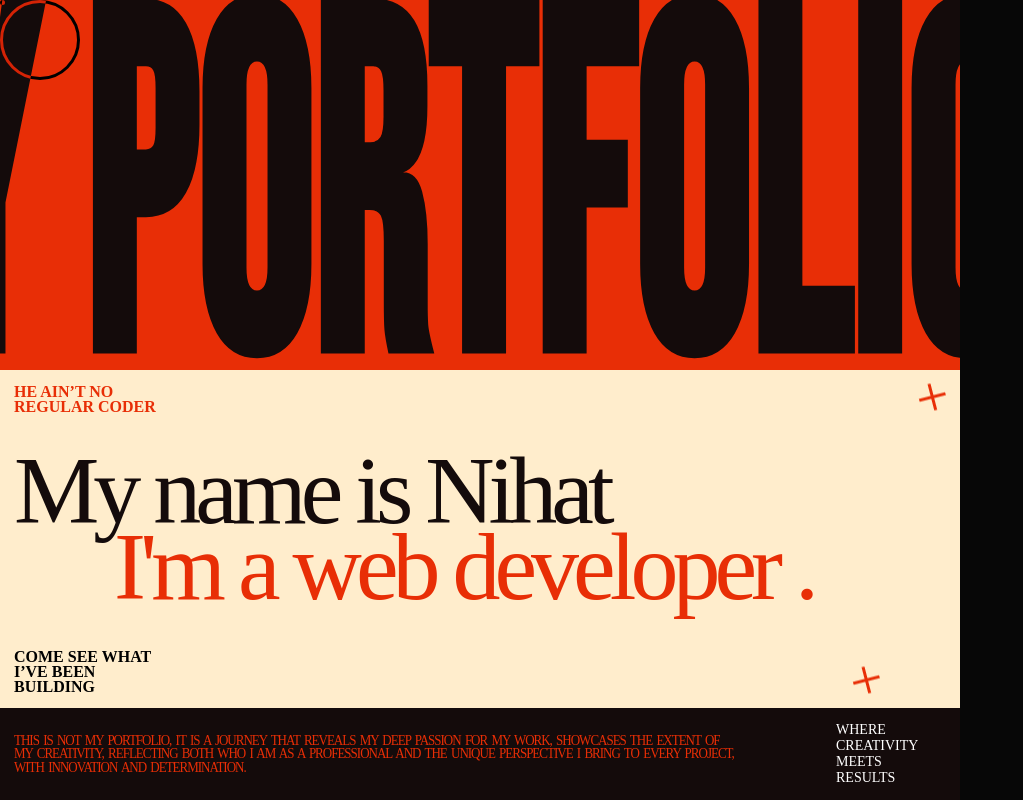
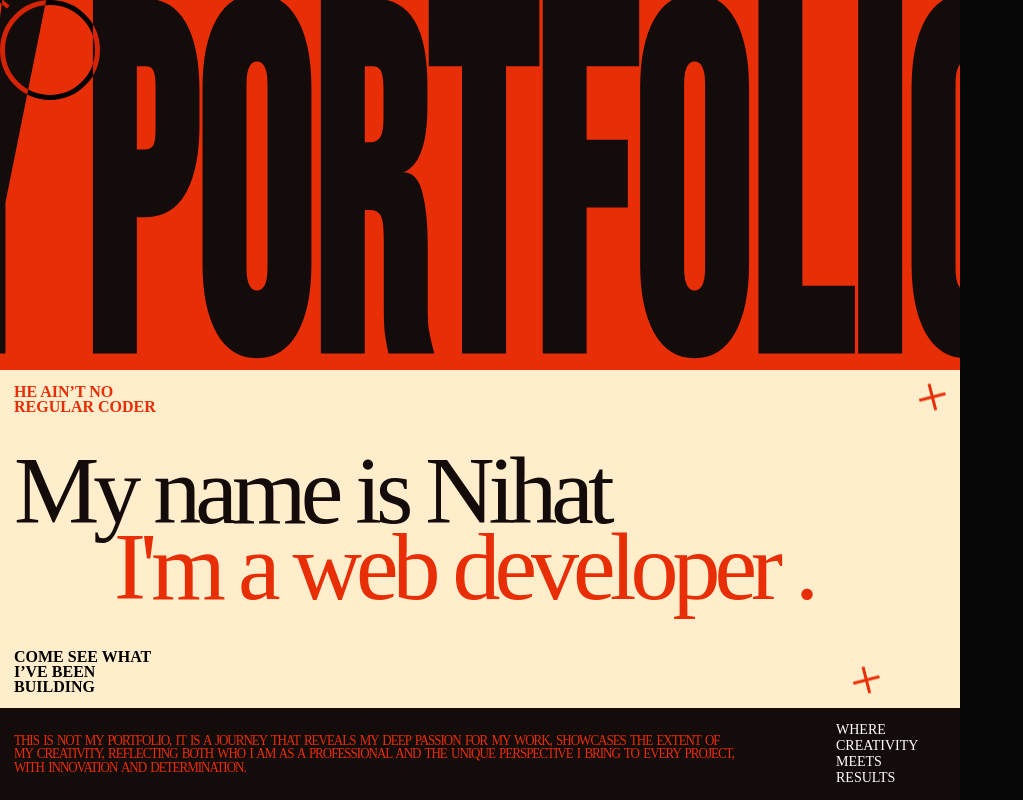
Before and after one commit to kerimov4785/Portfolio, a React (Vite) app: page / in a window 1280 px wide. Shown: the top 800 px of the page, without its empty margins (0-1023 px from the left). Built offline with nearby package versions, Linux system fonts and the light colour scheme; a web font is replaced by a local one.

Commit message:
new cursor

```diff
--- a/src/Components/Cursor.jsx
+++ b/src/Components/Cursor.jsx
@@ -5,8 +5,6 @@ function Cursor() {
     const [cursorType, setCursorType] = useState('basic')
     const cursorRef = useRef(null);
     const dotRef = useRef(null);
-
-    useEffect(() => {
     const handleMouseMove = (e) => {
         gsap.to(dotRef.current, {
             x: e.clientX,
@@ -20,24 +18,40 @@ function Cursor() {
             y: e.clientY,
             xPercent: -50,
             yPercent: -50,
-                duration: 1,
+            duration: 2,
             ease: "power4.out"
         });
-            if (e.target.className == 'project') {
-                setCursorType('projects')
-            }
-            else {
-                setCursorType('basic')
+        setCursorType(prevType => {
+            const isProject = e.target.classList.contains('project');
+            if (isProject && prevType !== 'projects') {
+                gsap.to(cursorRef.current, { width: 75, height: 75, duration: .5 });
+                return 'projects';
+            } else if (!isProject && prevType !== 'basic') {
+                gsap.to(cursorRef.current, { width: 100, height: 100, duration: .5 });
+                return 'basic';
             }
 
+            return prevType;
+        });
     };
+    useEffect(() => {
+        gsap.to(dotRef.current, {
+            rotate: 360,
+            duration: 1.5,
+            repeat: -1,
+            ease: 'linear'
+        })
+
         window.addEventListener('mousemove', handleMouseMove);
 
         return () => window.removeEventListener('mousemove', handleMouseMove);
     }, []);
     return (
         <>
-            {cursorType === 'basic' && <div ref={dotRef} className="cursor-dot"></div>}
+            <div ref={dotRef} style={{ display: cursorType === 'basic' ? 'block' : 'none' }} className="cursor-dot">
+                <div></div>
+                <div></div>
+            </div>
             <div ref={cursorRef} className={`custom-cursor ${cursorType}-cursor`}>
                 {cursorType === "projects" && <h4>Open Project</h4>}
             </div>
--- a/src/Components/ProjectCard.jsx
+++ b/src/Components/ProjectCard.jsx
@@ -26,6 +26,7 @@ function ProjectCard({ item }) {
     let ratingRef = useRef(null)
     let detRef = useRef(null)
     function mouseEnter() {
+        if (window.innerWidth > 768) {
             gsap.killTweensOf([titleRef.current, ratingRef.current, detRef.current])
             gsap.to(titleRef.current, {
                 left: 20,
@@ -45,9 +46,10 @@ function ProjectCard({ item }) {
                 duration: 1,
                 ease: 'power4.out'
             })
-
+        }
     }
     function mouseLeave() {
+        if (window.innerWidth > 768) {
             gsap.killTweensOf([titleRef.current, ratingRef.current, detRef.current])
             gsap.to(titleRef.current, {
                 left: '50%',
@@ -68,6 +70,7 @@ function ProjectCard({ item }) {
                 ease: 'power4.out'
             })
         }
+    }
     return (
         <a style={{ color: color1, backgroundColor: color2 }} onMouseLeave={() => mouseLeave()} onMouseEnter={() => mouseEnter()} href={item.url} target='_blank' className='project'>
             <h2 ref={titleRef}>{item.name}</h2>
--- a/src/cursor.css
+++ b/src/cursor.css
@@ -9,10 +9,7 @@
     display: flex;
     justify-content: center;
     align-items: center;
-    top: 20px;
     z-index: 4;
-    width: 80px;
-    height: 80px;
     border-radius: 50%;
     background-color: #E82E06;
     mix-blend-mode: difference;
@@ -28,32 +25,44 @@
 }
 
 .basic-cursor {
-    width: 80px;
-    height: 80px;
-    border: 3px solid #E82E06;
+    border: 5px solid #E82E06;
     border-radius: 50%;
     display: flex;
     justify-content: center;
     align-items: center;
     z-index: 5;
     mix-blend-mode: difference;
+    width: 100px;
+    height: 100px;
 }
 
 .cursor-dot {
     position: fixed;
-    left: 0;
-    right: 0;
-    width: 5px;
-    height: 5px;
-    background-color: #E82E06;
-    border-radius: 50%;
     mix-blend-mode: difference;
-    z-index: 5;
+    z-index: 6;
     pointer-events: none;
 }
 
+.cursor-dot div {
+    position: absolute;
+    left: 50%;
+    right: 50%;
+    transform: translate(-50%,-50%);
+    width: 22px;
+    height: 4px;
+    background-color: #E82E06;
+}
+.cursor-dot div:nth-child(2){
+    transform: translate(-50%,-50%) rotate(90deg);
+}
+
 @media screen and (max-width:768px) {
-    .custom-cursor , .cursor-dot{
+
+    .custom-cursor,
+    .cursor-dot , .cursor-dot div {
         display: none;
     }
+    body , .project{
+        cursor: initial;
+    }
 }
```
Lines whose indentation alone changed are shown as unchanged.
